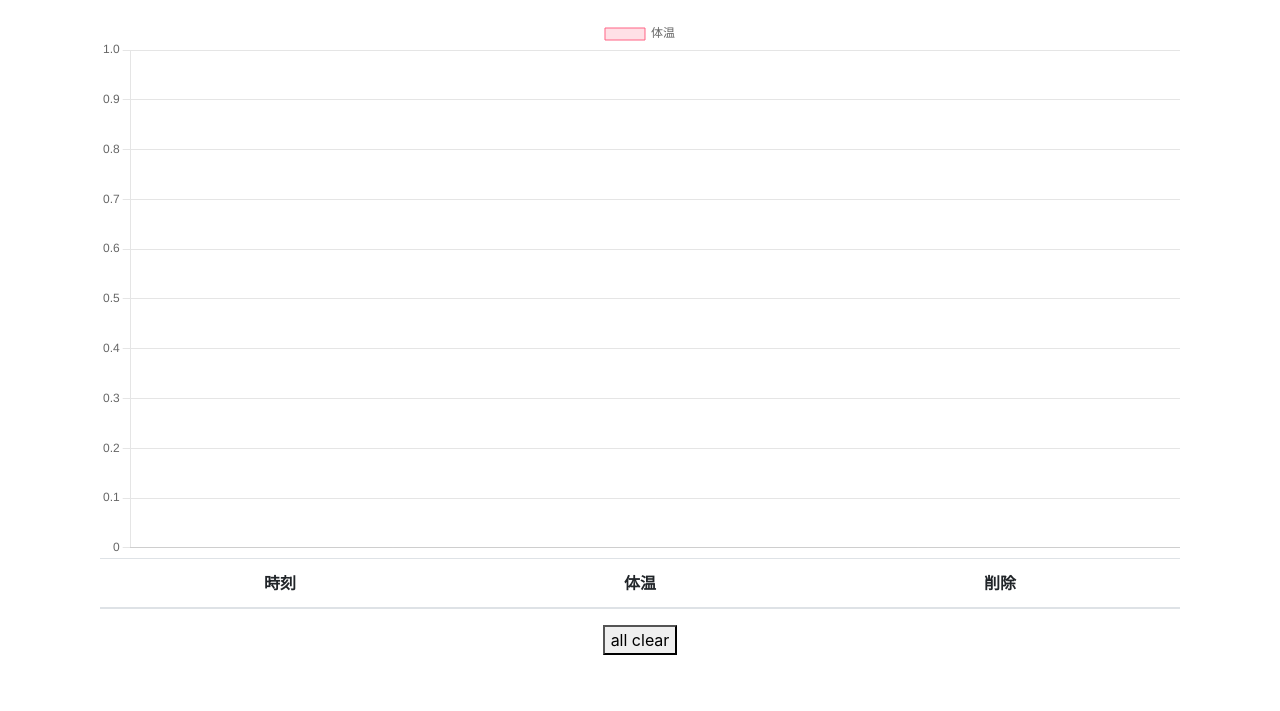
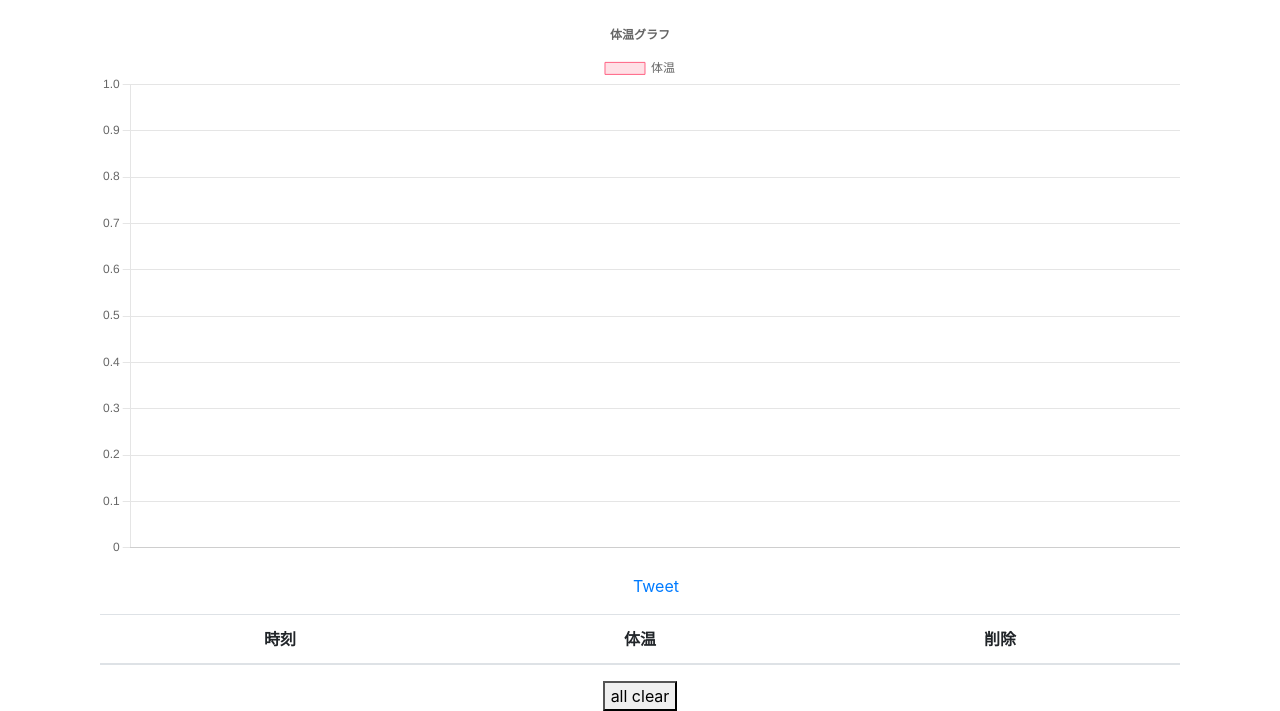
Before and after one commit to eycjur/COVID-19_record_fever, a website built with webpack: page public/index.html in a window 1280 px wide. Shown: the part 132-843 px from the top of the page. Before the commit the page ends 800 px from the top, so only its background shows below. Built offline with nearby package versions, Linux system fonts and the light colour scheme.

Commit message:
[add]share button

```diff
--- a/public/index.html
+++ b/public/index.html
@@ -38,6 +38,13 @@
     <div class="container">
       <canvas id="canvas"></canvas>
     </div>
+
+    <div class="container m-3">
+      <a href="https://twitter.com/share?ref_src=twsrc%5Etfw" class="twitter-share-button"
+        data-show-count="false">Tweet</a>
+      <script async src="https://platform.twitter.com/widgets.js" charset="utf-8"></script>
+    </div>
+
     <div class="container">
       <table class="table">
         <thead>
--- a/src/tsc/index.ts
+++ b/src/tsc/index.ts
@@ -80,6 +80,7 @@ function deleteElement(obj: any = NaN): void {  // eslint-disable-line
 
   writeLocalStorage(feverTime);
   createContents(feverTime);
+  createChart(feverTime);
 }
 
 function sortDictionary(KeyValue: logs): logs {
@@ -116,25 +117,14 @@ function createChart(logs: logs): void {
         },
       ],
     },
-    // options: {
-    //   title: {
-    //     display: true,
-    //     text: "体温グラフ",
-    //   },
-    //   scales: {
-    //     yAxes: [
-    //       {
-    //         ticks: {
-    //           callback: function (value, index, values) {
-    //             console.log(value);
-    //             console.log(index);
-    //             return value + "度";
-    //           },
-    //         },
-    //       },
-    //     ],
-    //   },
-    // },
+    options: {
+      plugins: {
+        title: {
+          display: true,
+          text: "体温グラフ",
+        },
+      },
+    },
   });
 }
 
```
